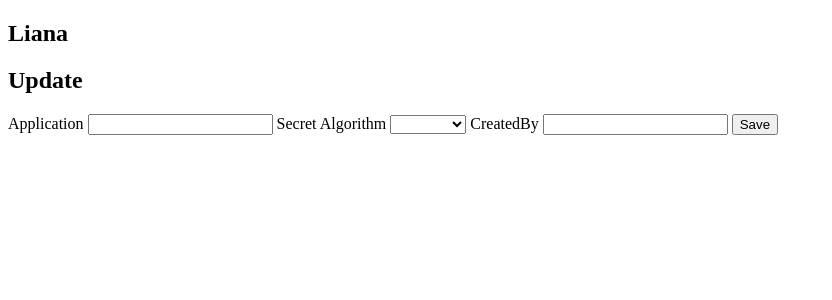
After one commit to ragazenta/liana, a Flask app: page /update in a window 1280 px wide. The commit adds this page. Shown: the top 300 px of the page, without its empty margins (0-832 px from the left). Run offline with Flask 2, Linux system fonts and the light colour scheme; data that the repository does not hold is empty.

Commit message:
perbaikan create, pembuatan update

```diff
--- a/liana/application.py
+++ b/liana/application.py
@@ -5,9 +5,11 @@ from flask import (
 )
 
 from liana.db import get_db
+from . import crypto
 
 bp = Blueprint("app", __name__)
 
+                # Index
 
 @bp.route("/")
 def index():
@@ -21,10 +23,73 @@ def index():
     apps = cur.fetchall()
     return render_template("index.html", apps=apps)
 
+                # End Index
+
+                # Create
 
 @bp.route("/create", methods=("GET", "POST"))
 def create():
-    return "Under construction"
+    if request.method == 'POST':
+        appcode = request.form['AppCode']
+        algorithm = request.form['Algorithm']
+        # PrivateKey = request.form['PrivateKey']
+        # SignatureKey = request.form['SignatureKey']
+        createdby = request.form['CreatedBy']
+        error = None
+
+        if not appcode:
+            error = 'AppCode is required.'
+
+        if algorithm == "EC256":
+            signaturekey = crypto.export_privkey(crypto.generate_ec256_privkey())
+            privatekey = crypto.export_privkey(crypto.generate_ec256_privkey())
+
+        elif algorithm == "Ed25519":
+            signaturekey = crypto.export_privkey(crypto.generate_ed25519_privkey())
+            privatekey = crypto.export_privkey(crypto.generate_x25519_privkey())
+
+        else:
+            error = 'invalid Algorithm '
+
+        if error is not None:
+            flash(error)
+        else:
+            db = get_db()
+            cur= db.cursor(dictionary=True)
+            cur.execute(
+                'INSERT INTO Application (AppCode, SignatureKey, PrivateKey, Algorithm, CreatedBy)'
+                ' VALUES (%s, %s, %s, %s, %s)',
+                (appcode, signaturekey, privatekey, algorithm, createdby)
+            )
+            db.commit()
+            return redirect(url_for('index'))
+
+    return render_template('create.html')
+
+def get_post():
+    cur = get_db().cursor()
+    cur.execute(
+        "SELECT a.AppCode AS code, a.Algorithm AS algorithm, 0 AS lic"
+        " FROM Application a"
+        " ORDER BY a.AppCode ASC"
+    )
+    aps =cur.fetchone()
+
+    if aps:
+        return aps
+
+                # End Create
+
+                # Update
+
+@bp.route('/update', methods=('GET', 'POST'))
+def update():
+    app = get_post()
+
+    return render_template('update.html', post=app)
+
+
+                # End Update
 
 
 @bp.route("/<appcode>")
--- a/liana/templates/index.html
+++ b/liana/templates/index.html
@@ -14,6 +14,7 @@
 				<th>Application</th>
 				<th>Secret Algorithm</th>
 				<th>Licenses</th>
+				<th>Action</th>
 			</tr>
 		</thead>
 		<tbody>
@@ -22,6 +23,9 @@
 				<td><a href="{{ a['code'] }}">{{ a["code"] }}</a></td>
 				<td>{{ a["algorithm"] }}</td>
 				<td>{{ a["lic"] }}</td>
+				<td>
+					<a class="action" href="{{ url_for('app.update') }}">Edit</a>
+				</td>
 			</tr>
 		{% endfor %}
 		</tbody>
--- /dev/null
+++ b/liana/templates/update.html
@@ -0,0 +1,29 @@
+{% extends 'base.html' %}
+
+{% block header %}
+    <h1>{% block title %}Update{% endblock %}</h1>
+{% endblock %}
+
+{% block content %}
+
+<form method="post">
+    <label for="AppCode">Application</label>
+    <input name="AppCode" id="AppCode" value="{{ request.form['AppCode'] }}" required>
+    <label for="Algorithm">Secret Algorithm</label>
+    <select name="Algorithm" id="Algorithm" value="{{ request.form['Algorithm'] }}">
+        <option></option>
+        <option>EC256</option>
+        <option>Ed25519</option>
+    </select>
+    <!-- <label for="SignatureKey">SignatureKey</label>
+    <input name="SignatureKey" id="SignatureKey" value="{{ request.form['SignatureKey'] }}">
+    <label for="PrivateKey">PrivateKey</label>
+    <input name="PrivateKey" id="PrivateKey" value="{{ request.form['PrivateKey'] }}"> -->
+    <label for="CreatedBy">CreatedBy</label>
+    <input name="CreatedBy" id="CreatedBy" value="{{ request.form['CreatedBy'] }}">
+    <input type="submit" value="Save">
+</form>
+
+{% endblock %}
+
+<!-- or Application['AppCode'] -->
```
Also changed, not shown: liana/templates/create.html (added, +27 -0 lines).
